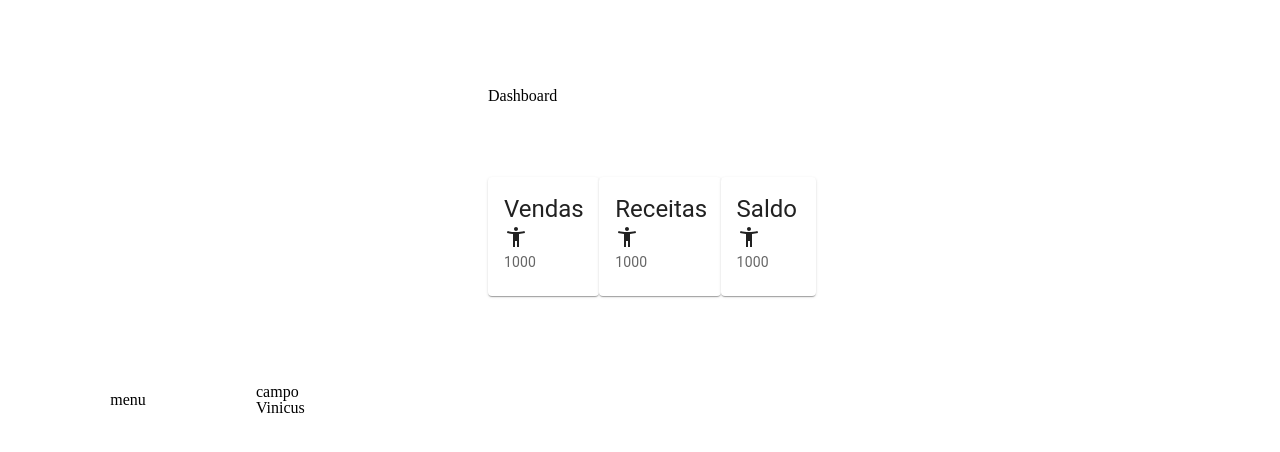
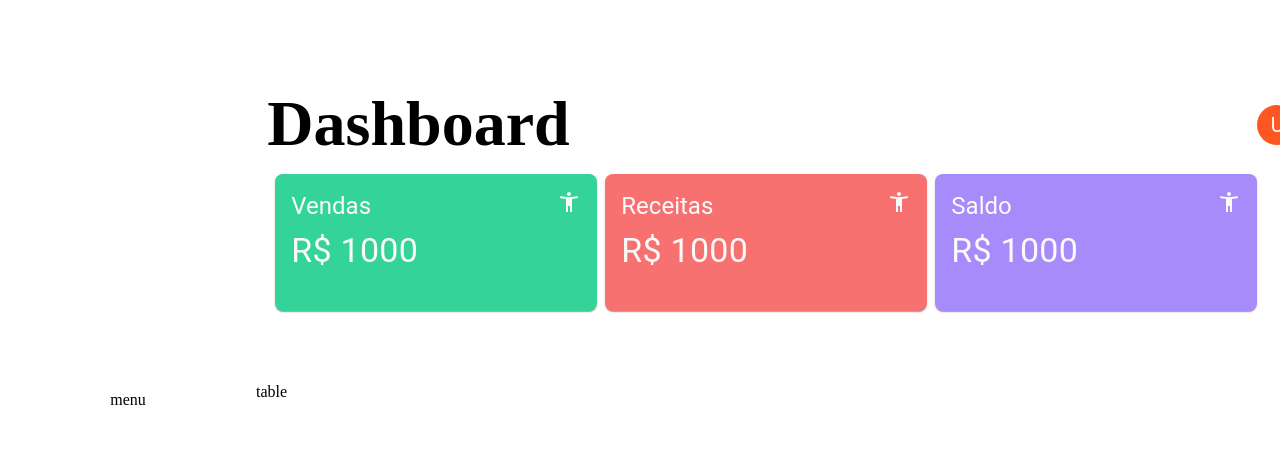
Before and after one commit to luisviniciuslv/My_Cashier_FrontEnd, a React (Vite) app: page / in a window 1280 px wide. Shown: the top 452 px of the page. Built offline with nearby package versions, Linux system fonts and the light colour scheme.

Commit message:
Finished Header Dashboard

```diff
--- a/src/App.tsx
+++ b/src/App.tsx
@@ -1,5 +1,5 @@
 import { MenuComponent } from './components/MenuComponent';
-import { DashboardPage } from './pages/dasboard';
+import { DashboardPage } from './pages/Dasboard';
 
 import './App.css';
 
--- /dev/null
+++ b/src/components/CardComponent/StylesObjects/styles.ts
@@ -0,0 +1,17 @@
+export const StyleCard = {
+    width: 322,
+    height: 137,
+    borderRadius: 2,
+    marginLeft: 1
+}
+
+export const HeaderContentCard = {
+    display: 'flex',
+    justifyContent: 'space-between'
+}
+
+export const ContentCard = {
+    height: '100%',
+    display: 'flex',
+    alignItems: 'center'
+}
--- a/src/components/CardComponent/index.tsx
+++ b/src/components/CardComponent/index.tsx
@@ -1,21 +1,40 @@
 import React from 'react';
 import Card from '@mui/material/Card';
 import CardContent from '@mui/material/CardContent';
+import { grey } from '@mui/material/colors';
+import Box from '@mui/material/Box';
 import Typography from '@mui/material/Typography';
 import { CardComponentType } from './types/CardComponent';
+import { StyleCard, HeaderContentCard, ContentCard } from './StylesObjects/styles';
 
-export const CardComponent: React.FC<CardComponentType> = ({ title, icon, value }: CardComponentType) => {
+export const CardComponent: React.FC<CardComponentType> = ({ title, icon, value, color }: CardComponentType) => {
     return (
-        <Card sx={{ maxWidth: 345 }}>
+        <Card
+            sx={StyleCard}
+            style={{
+                backgroundColor: color
+            }}
+        >
             <CardContent>
-                <div>
-                    <Typography gutterBottom variant="h5" component="span">
+                <Box
+                    sx={HeaderContentCard}
+                >
+                    <Typography
+                        gutterBottom
+                        variant="h5"
+                        component="span"
+                        color={grey[50]}
+                    >
                         {title}
                     </Typography>
-                    {icon}
-                </div>
-                <Typography variant="body2" color="text.secondary">
-                    {value}
+                    <Typography
+                        color={grey[50]}
+                    >
+                        {icon}
+                    </Typography>
+                </Box>
+                <Typography variant="h4" color={grey[50]}>
+                    R$ {value}
                 </Typography>
             </CardContent>
         </Card>
--- a/src/components/CardComponent/types/CardComponent.ts
+++ b/src/components/CardComponent/types/CardComponent.ts
@@ -2,4 +2,5 @@ export type CardComponentType = {
     title: string;
     icon: JSX.Element;
     value: number
+    color: string;
 };
--- /dev/null
+++ b/src/components/ProfileComponent/index.tsx
@@ -0,0 +1,12 @@
+import React from 'react';
+import Box from '@mui/material/Box';
+import Avatar from '@mui/material/Avatar';
+import { deepOrange } from '@mui/material/colors';
+
+export const ProfileComponent: React.FC = () => {
+    return (
+        <Box >
+            <Avatar sx={{ bgcolor: deepOrange[500] }}>U</Avatar>
+        </Box>
+    );
+};
--- a/src/pages/dasboard/index.tsx
+++ b/src/pages/dasboard/index.tsx
@@ -3,39 +3,39 @@ import { CardComponent } from '../../components/CardComponent';
 import AccessibilityNewIcon from '@mui/icons-material/AccessibilityNew';
 
 import './style.css'
+import { ProfileComponent } from '../../components/ProfileComponent';
 
 export const DashboardPage: React.FC = () => {
     return (
         <div className='dashboard'>
             <div className='dashboard-header'>
                 <h1>Dashboard</h1>
+                <div className='box-profile'>
+                    <ProfileComponent />
+                </div>
                 <div className='container-cards'>
                     <CardComponent
                         title='Vendas'
                         value={1000}
                         icon={<AccessibilityNewIcon />}
+                        color='#34D399'
                     />
                     <CardComponent
                         title='Receitas'
                         value={1000}
                         icon={<AccessibilityNewIcon />}
+                        color='#F87171'
                     />
                     <CardComponent
                         title='Saldo'
                         value={1000}
                         icon={<AccessibilityNewIcon />}
+                        color='#A78BFA'
                     />
                 </div>
             </div>
             <div className='dashboard-table'>
-                <table>
-                    <thead>
-                        <tr>campo</tr>
-                    </thead>
-                    <tbody>
-                        <td>Vinicus</td>
-                    </tbody>
-                </table>
+                table
             </div>
         </div>
     );
--- a/src/pages/dasboard/style.css
+++ b/src/pages/dasboard/style.css
@@ -8,6 +8,7 @@
     display: grid;
     grid-template-columns: repeat(4, 1fr);
     grid-template-rows: repeat(4, 1fr);
+    position: relative;
 }
 
 .dashboard-header>h1 {
@@ -15,6 +16,21 @@
     grid-column-end: 3;
     grid-row-start: 2;
     grid-row-end: 3;
+
+    font-size: 64px;
+    font-weight: 600;
+    line-height: 101px;
+    letter-spacing: 0em;
+}
+
+.box-profile {
+    grid-column-start: 3;
+    grid-column-end: 4;
+    grid-row-start: 2;
+    grid-row-end: 3;
+
+    position: absolute;
+    top: 2rem;
 }
 
 .container-cards {
```
